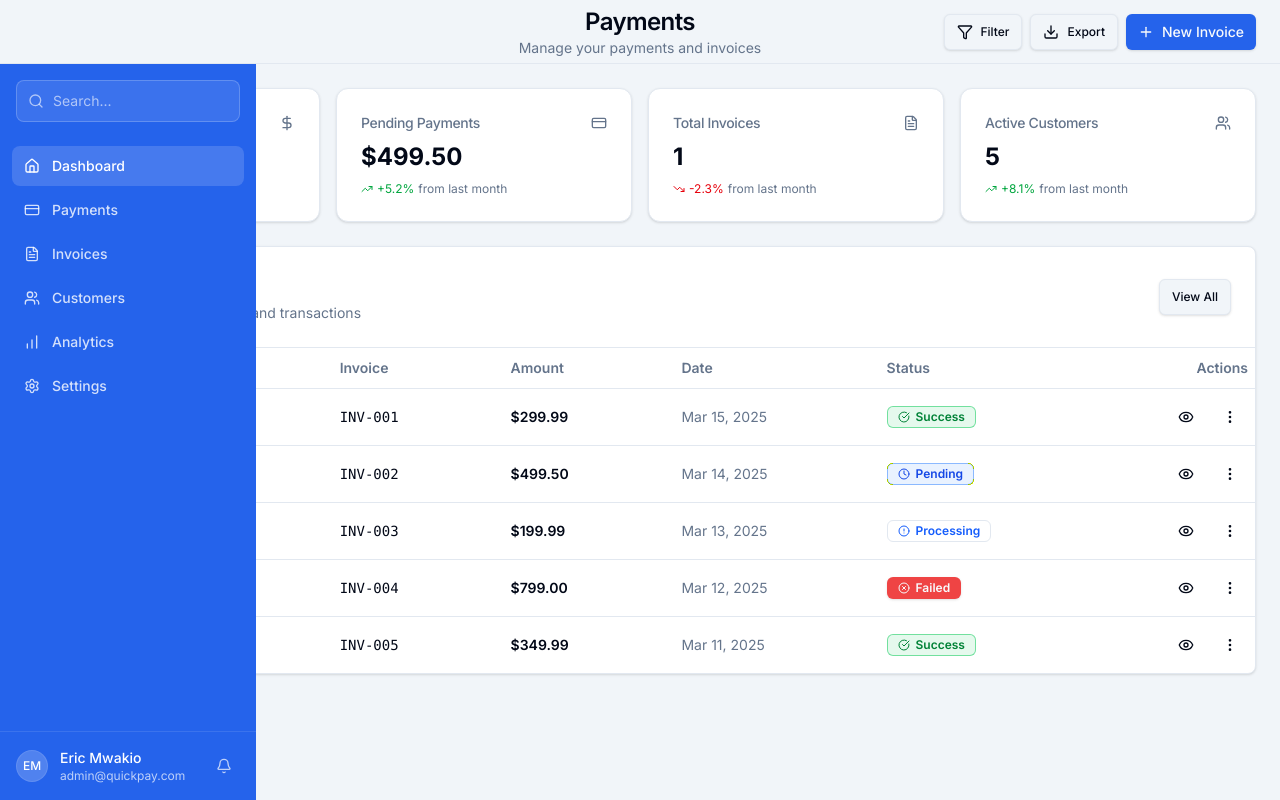
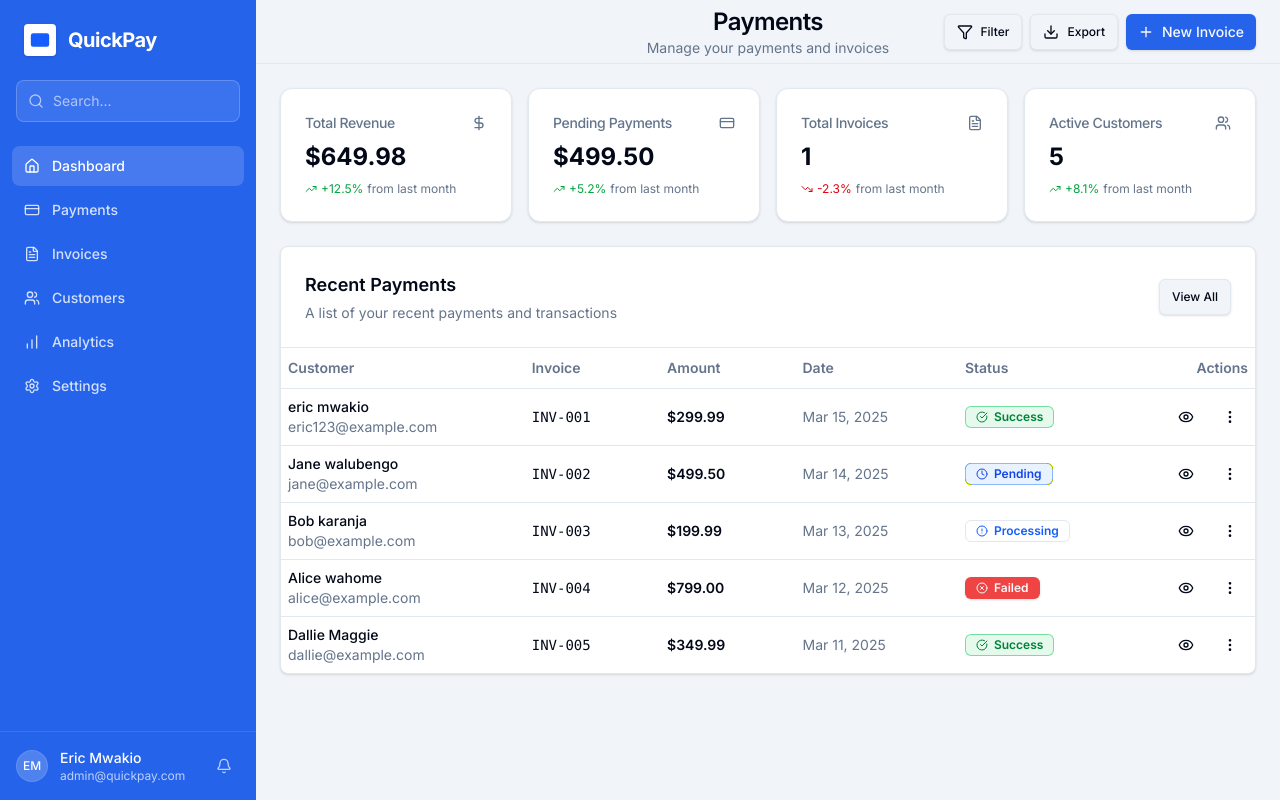
Before and after one commit to ericlombo/quickpay, a Next.js app: page / in a window 1280 px wide. Built offline with nearby package versions, Linux system fonts and the light colour scheme.

Commit message:
Refine layout and sidebar styling

```diff
--- a/src/app/layout.tsx
+++ b/src/app/layout.tsx
@@ -19,23 +19,19 @@ export default function RootLayout({
   return (
     <html lang="en">
       <body className={inter.className}>
-        {/* Main Canvas Wrapper - Centered on Light Background */}
-<div className="min-h-screen bg-muted/30">
-  <div className="flex min-h-screen w-full">
-            <Sidebar />
-                <main className="flex-1 overflow-y-auto">
-              {children}
-            </main>
-          </div>
+        <div className="min-h-screen bg-muted/30">
+          <Sidebar />
+          <main className="min-h-screen overflow-y-auto md:pl-64">
+            {children}
+          </main>
         </div>
+
         <Toaster
           position="top-center"
           richColors
           toastOptions={{
             className: 'sm:top-4 top-2',
-            style: {
-              maxWidth: '95vw',
-            },
+            style: { maxWidth: '95vw' },
           }}
         />
       </body>
```
